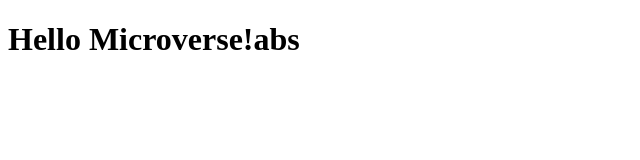
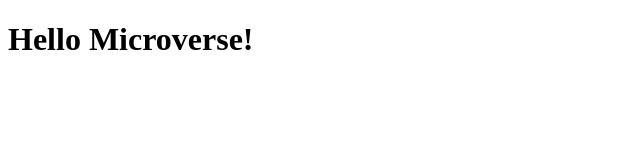
Before and after one commit to Vishal30M/project-hello-microverse, a website: page index.html in a window 1280 px wide. Shown: the full height of the page, 0-640 px from the left. Drawn offline with Linux system fonts and the light colour scheme.

Commit message:
Modify html & css files

```diff
--- a/index.html
+++ b/index.html
@@ -1,12 +1,17 @@
 <!DOCTYPE html>
 <html lang="en">
+
 <head>
     <meta charset="UTF-8">
     <meta http-equiv="X-UA-Compatible" content="IE=edge">
     <meta name="viewport" content="width=device-width, initial-scale=1.0">
     <title>Document</title>
 </head>
+
 <body>
-    <h1>Hello Microverse!abs</h1>
+    <header class="hello">
+        <h1>Hello Microverse!</h1>
+    </header>
 </body>
+
 </html>
--- a/style.css
+++ b/style.css
@@ -3,3 +3,6 @@
     padding: 0%;
     box-sizing: border-box;
 }
+.hello{
+    color: blue;
+}
```
